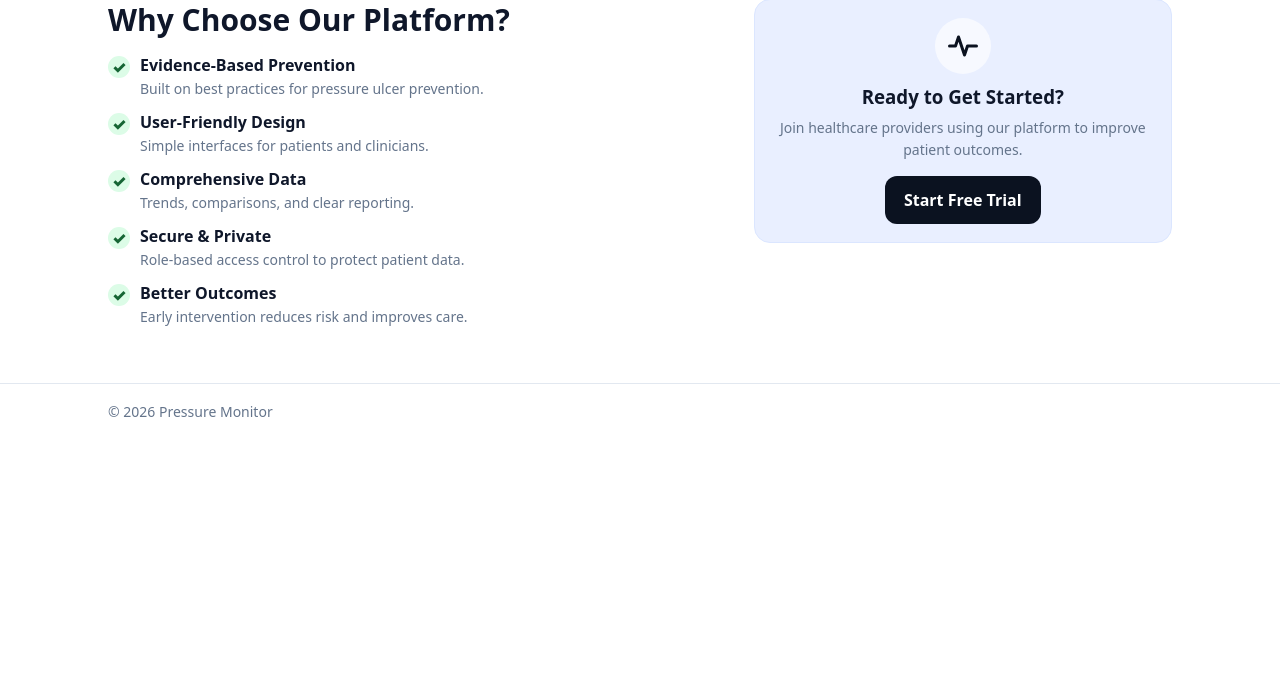
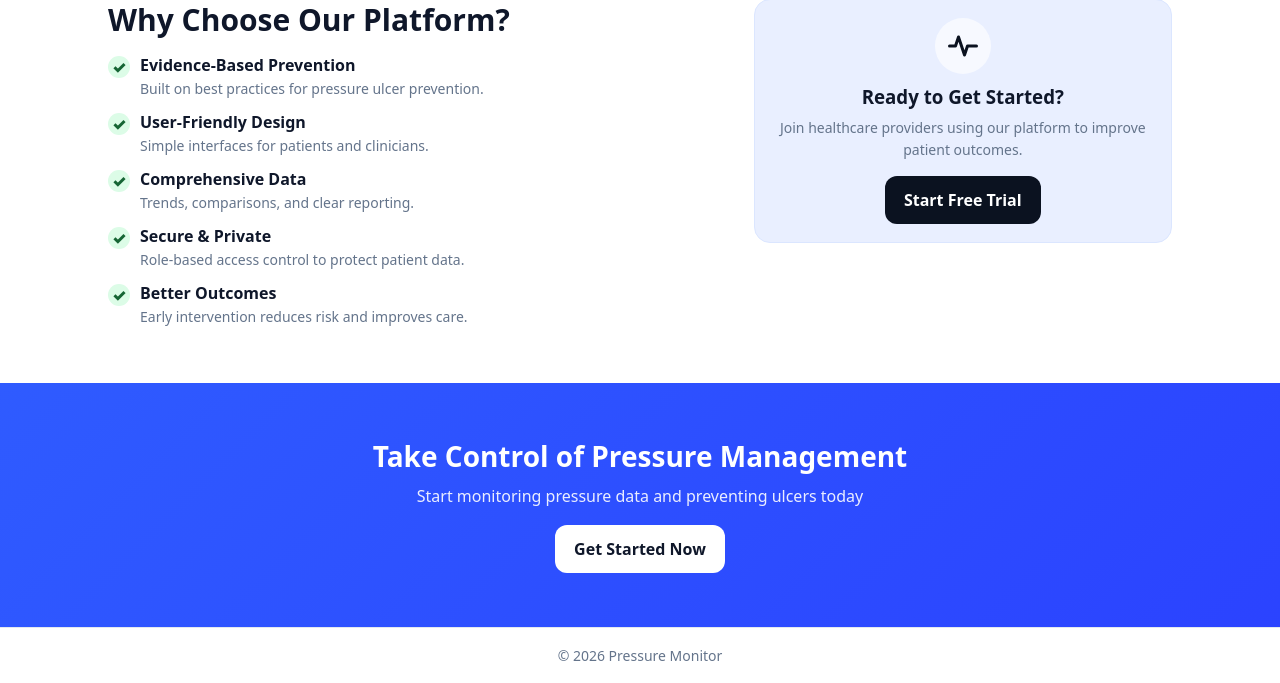
Before and after one commit to markiplagat/WeBSolutions, a Django app: page / in a window 1280 px wide. Shown: the part 1869-2552 px from the top of the page. Before the commit the page ends 2286 px from the top, so only its background shows below. Run offline with Django 5.2, Linux system fonts and the light colour scheme.

Commit message:
add call to action section

```diff
--- a/pressure_monitor/static/css/site.css
+++ b/pressure_monitor/static/css/site.css
@@ -239,3 +239,16 @@ a{text-decoration:none;color:inherit}
 @media (max-width: 900px){
   .why{grid-template-columns:1fr;}
 }
+
+/* bottom call-to-action bar */
+.bottom-cta{
+  background:linear-gradient(135deg,var(--brand),var(--brand2));
+  color:#fff;
+  padding:54px 0;
+}
+.bottom-cta__inner{text-align:center;}
+.bottom-cta__title{margin:0 0 10px;font-size:28px;}
+.bottom-cta__sub{margin:0 0 18px;color:rgba(255,255,255,.9);}
+
+/* footer spacing */
+.footer__inner{display:flex;justify-content:center;}
--- a/pressure_monitor/templates/web/home.html
+++ b/pressure_monitor/templates/web/home.html
@@ -242,4 +242,12 @@
     </div>
   </div>
 </section>
+
+<section class="bottom-cta">
+  <div class="container bottom-cta__inner">
+    <h2 class="bottom-cta__title">Take Control of Pressure Management</h2>
+    <p class="bottom-cta__sub">Start monitoring pressure data and preventing ulcers today</p>
+    <a class="btn btn--white btn--lg" href="#">Get Started Now</a>
+  </div>
+</section>
 {% endblock %}
```
